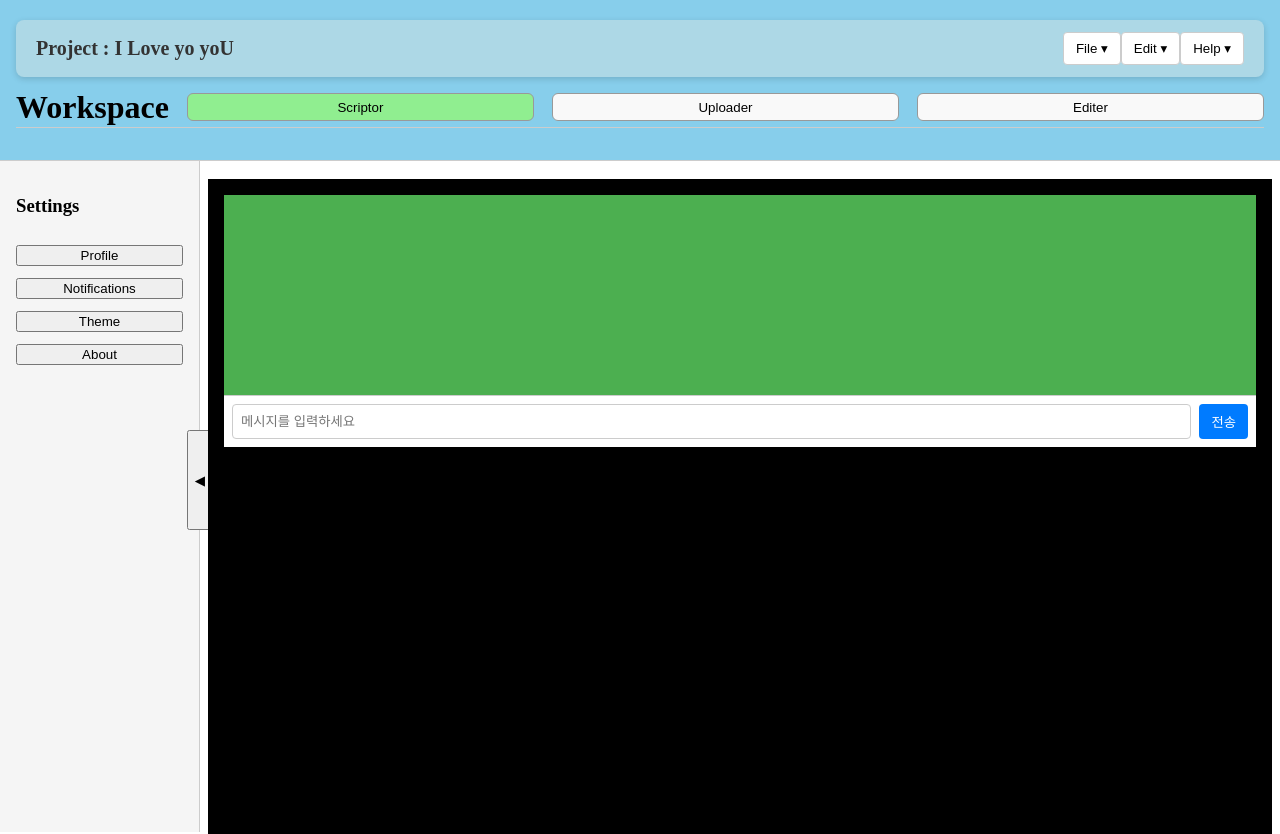
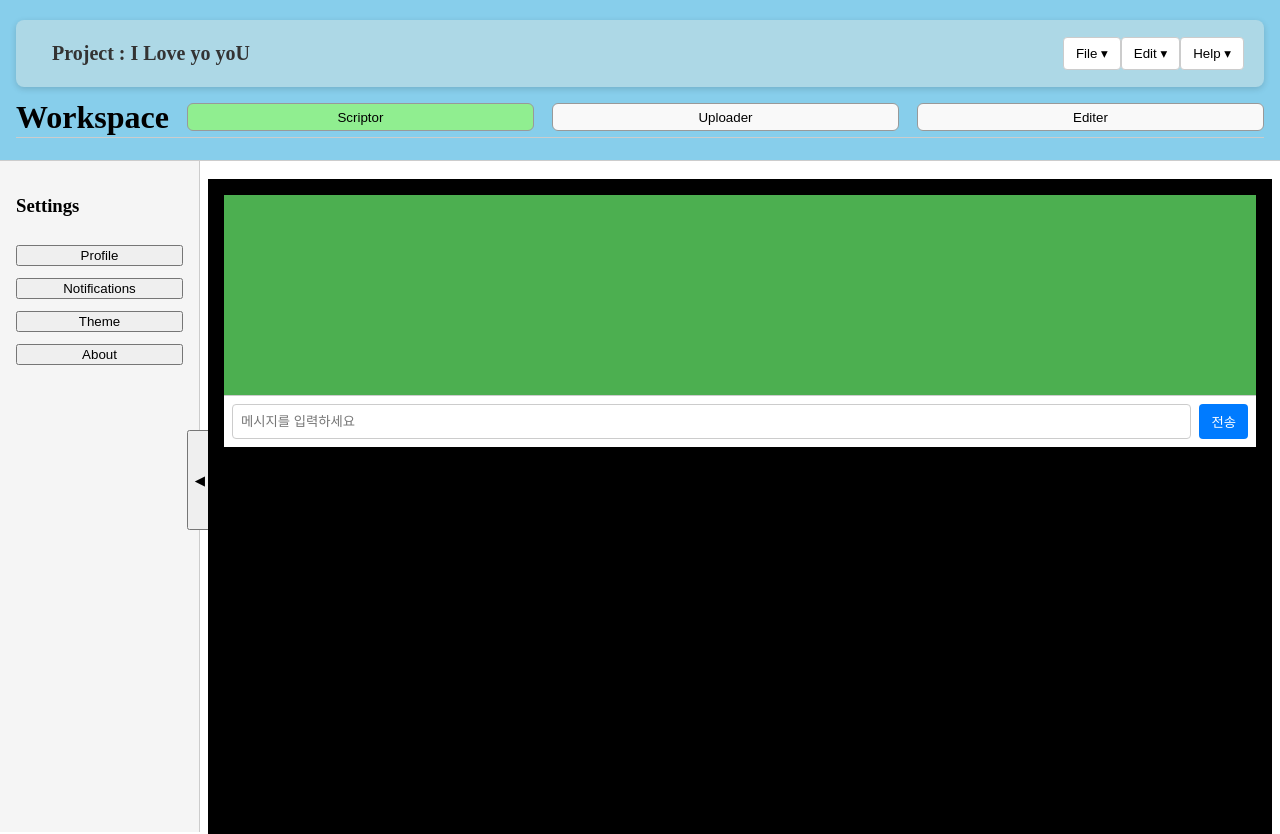
Before and after one commit to andoricano/JsonGenerator, a React (Vite) app: page / in a window 1280 px wide. Shown: the top 834 px of the page. Built offline with nearby package versions, Linux system fonts and the light colour scheme.

Commit message:
[feat] header의 UI에 animation 추가.

```diff
--- a/src/components/header/Header.tsx
+++ b/src/components/header/Header.tsx
@@ -56,8 +56,19 @@ export default function Header() {
               fontSize: "20px",
               fontWeight: "bold",
               color: "#333",
+              padding: "10px 16px",
+              borderRadius: "6px",
+              transition: "background 0.2s, color 0.2s",
             }}
             onClick={() => setDialogOpen(true)}
+            onMouseEnter={(e) => {
+              e.currentTarget.style.background = "#e0f0ff";
+              e.currentTarget.style.color = "#007bff";
+            }}
+            onMouseLeave={(e) => {
+              e.currentTarget.style.background = "transparent";
+              e.currentTarget.style.color = "#333";
+            }}
           >
             Project : {projectName}
           </h1>
```
